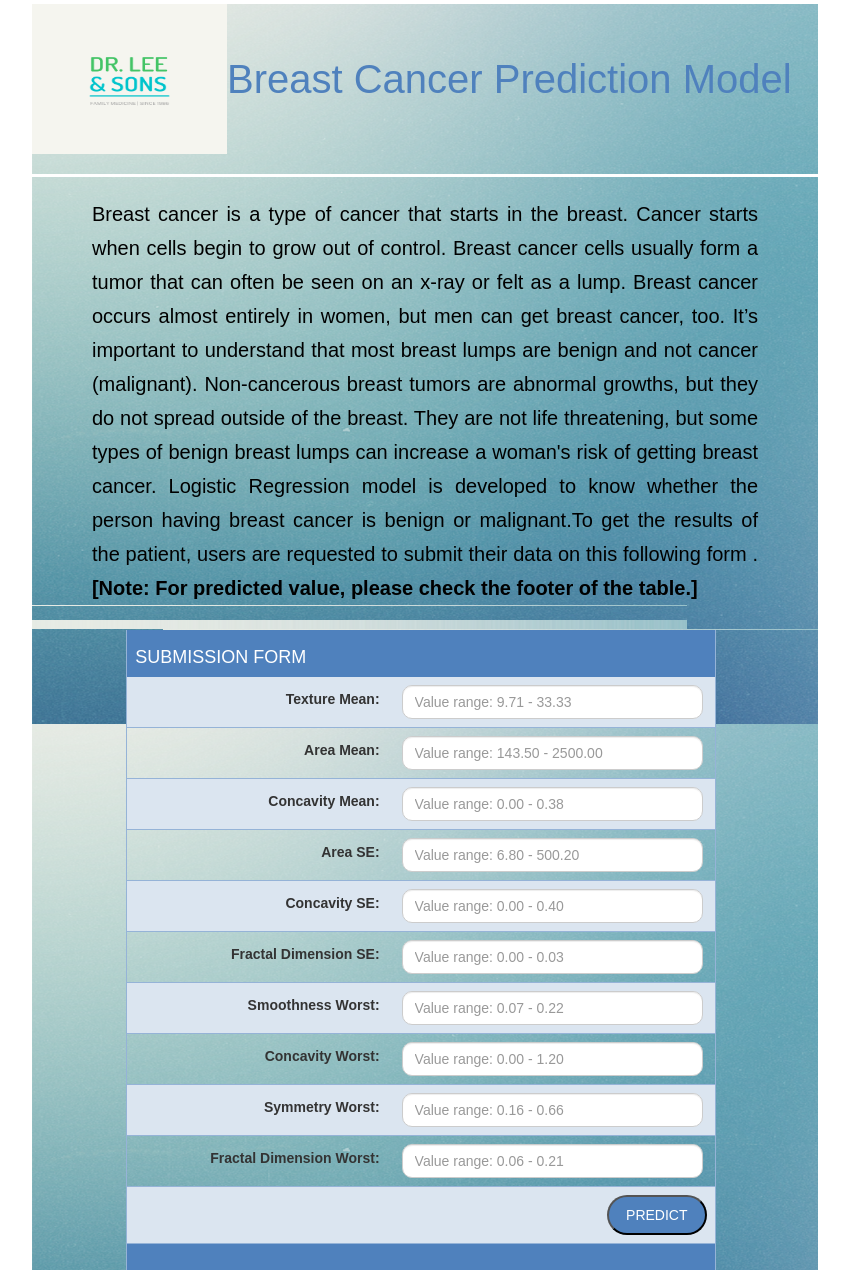
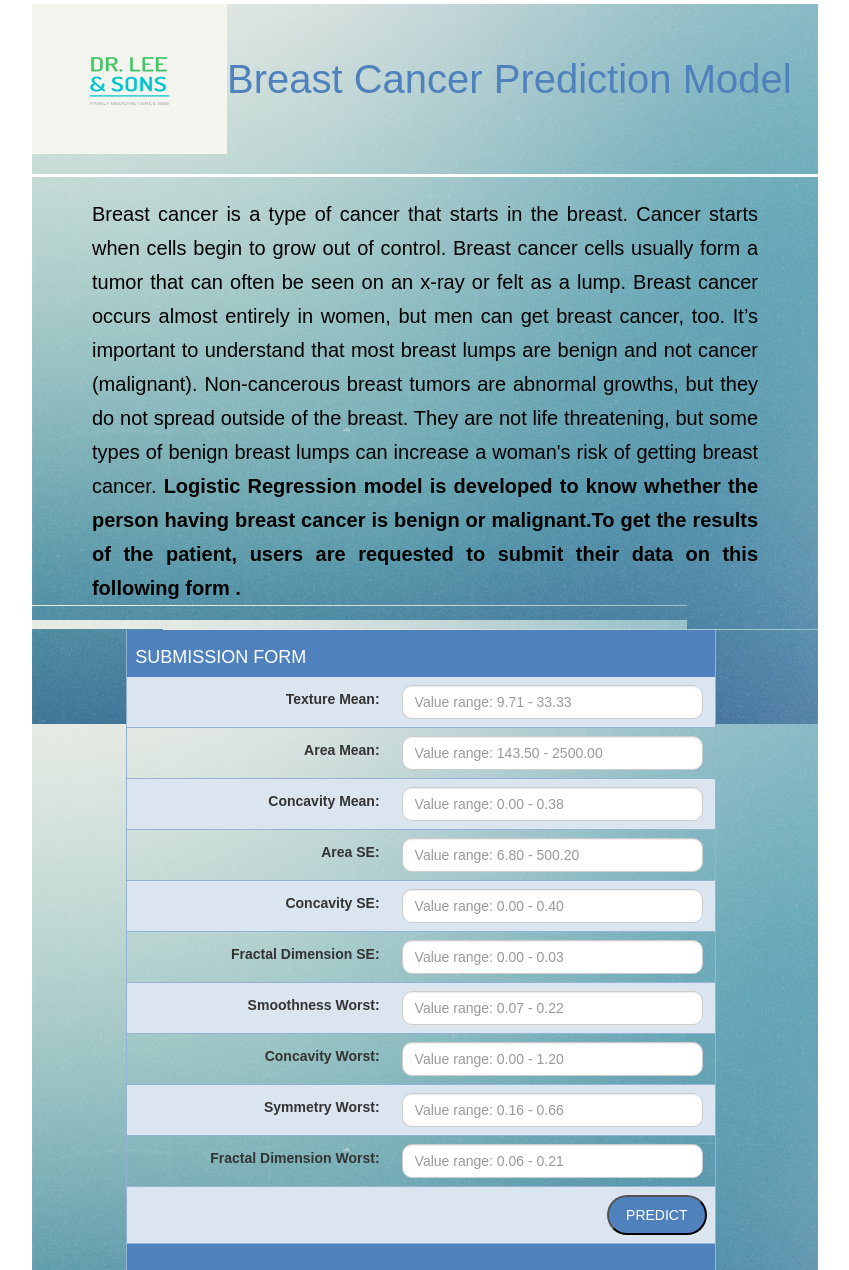
Before and after one commit to Hrutuja09/Breast-Cancer-Prediction-App, a Flask app: page / in a window 1280 px wide. Shown: the whole page, without its empty margins (215-1064 px from the left). Run offline with Flask 2, Linux system fonts and the light colour scheme; parts of the project's set-up code (start-up, migrations or seed data) failed here and were passed over; some libraries are stand-ins or nearby versions; some web fonts are replaced.

Commit message:
Update index.html

```diff
--- a/templates/index.html
+++ b/templates/index.html
@@ -29,8 +29,8 @@
         </table>
         <hr style="height:3px;border-width:0;color:white;background-color:white">
         <p>Breast cancer is a type of cancer that starts in the breast. Cancer starts when cells begin to grow out of control. Breast cancer cells usually form a tumor that can often be seen on an x-ray or felt as a lump. Breast cancer occurs almost entirely in women, but men can get breast cancer, too. It’s important to understand that most breast lumps are benign and not cancer (malignant). Non-cancerous breast tumors are abnormal growths, but they do not spread outside of the breast.
-They are not life threatening, but some types of benign breast lumps can increase a woman's risk of getting breast cancer. Logistic Regression model is developed to know whether the person having breast cancer is benign or malignant.To get the results of the patient, users are requested to submit their data on this following form .
-        <b>[Note: For predicted value, please check the footer of the table.]</b></p>
+They are not life threatening, but some types of benign breast lumps can increase a woman's risk of getting breast cancer.
+        <b> Logistic Regression model is developed to know whether the person having breast cancer is benign or malignant.To get the results of the patient, users are requested to submit their data on this following form .</b></p>
         <table class="t1">
         <form class="form-horizontal" action="{{ url_for('predict')}}" method="post">
           <div class="form-group">
```
